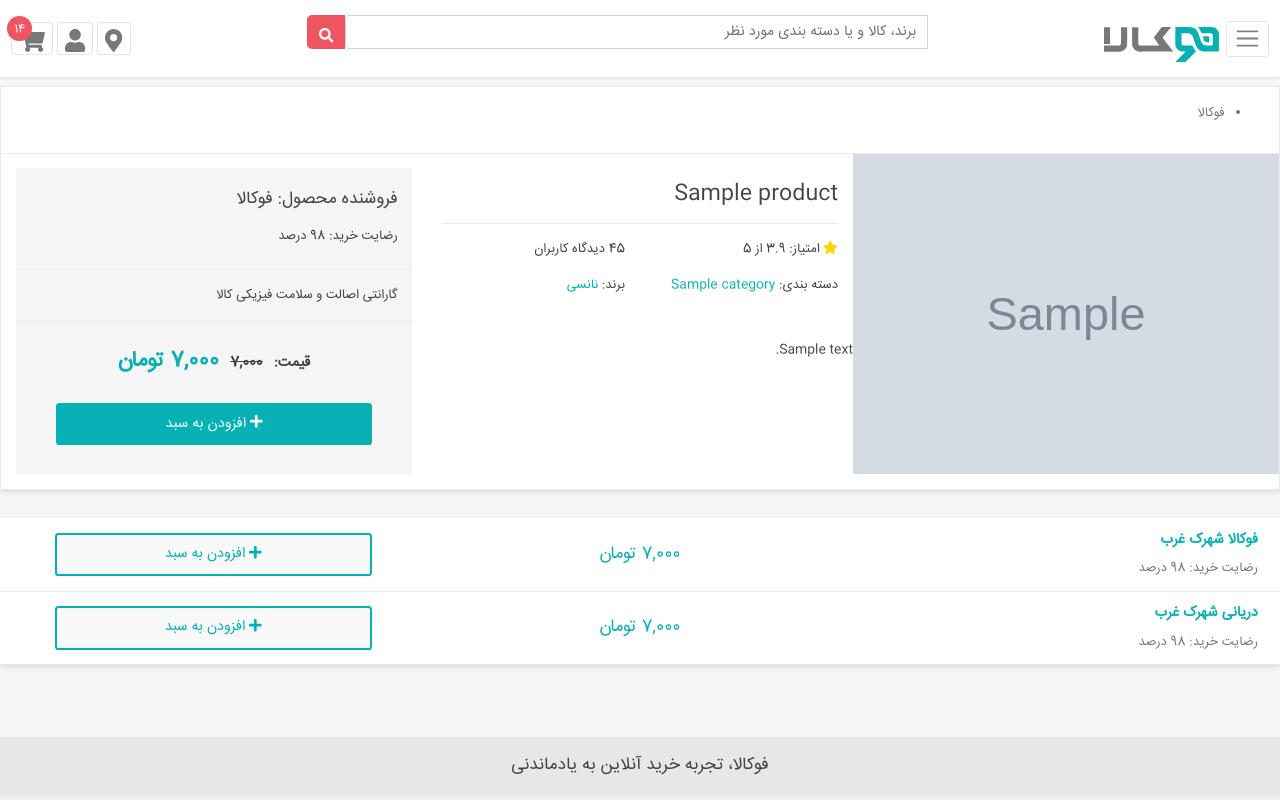
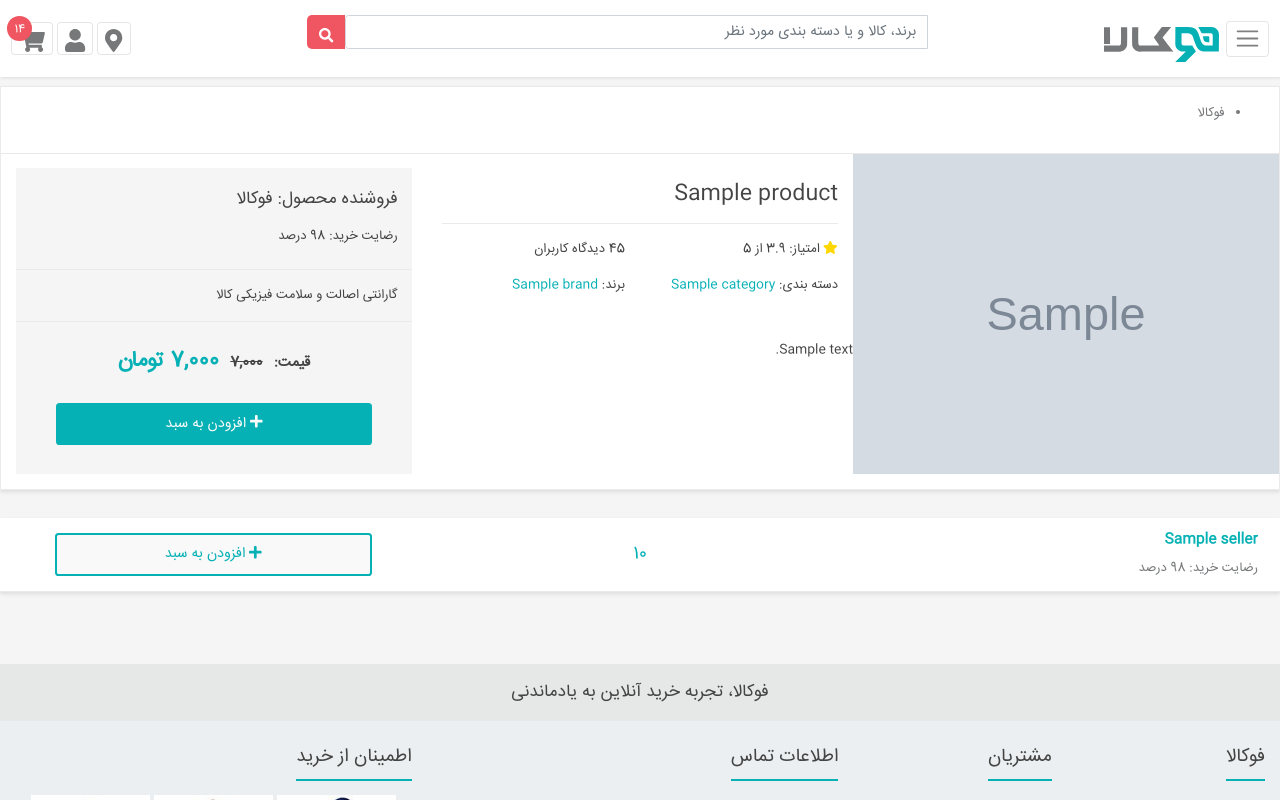
Before and after one commit to mohahmadi2001/digikala, a Django app: page /products/1 in a window 1280 px wide. Run offline with Django 4.2, Linux system fonts and the light colour scheme; tables that the repository leaves empty hold one stand-in row (values such as "Sample post"); grey boxes marked "Sample" are stand-in pictures; some libraries are stand-ins or nearby versions.

Commit message:
add brand to product detail and admin

```diff
--- a/products/admin.py
+++ b/products/admin.py
@@ -1,5 +1,5 @@
 from django.contrib import admin
-from .models import Product,Category,Comment,Question,Answer,Image,ProductOption,SellerProductPrice
+from .models import Product,Category,Comment,Question,Answer,Image,ProductOption,SellerProductPrice,Brand
 
 # Register your models here.
 
@@ -64,3 +64,7 @@
 @admin.register(SellerProductPrice)
 class ProductPriceAdmin(admin.ModelAdmin):
     pass
+
+@admin.register(Brand)
+class BrandAdmin(admin.ModelAdmin):
+    pass
--- a/products/models.py
+++ b/products/models.py
@@ -153,7 +153,7 @@
     product = models.ForeignKey("Product",
                                 verbose_name=_("Product"),
                                 on_delete=models.CASCADE,
-                                related_name='product_sellers'
+                                related_name='seller_prices'
                                 )
     seller = models.ForeignKey("sellers.Seller",
                                verbose_name=_("Seller"),
@@ -175,7 +175,7 @@
 
 class Brand(models.Model):
     name = models.CharField(_("Name"), max_length=150)
-    en_name = models.CharField(_("Name"), max_length=150)
+    en_name = models.CharField(_("English Name"), max_length=150)
     slug = models.SlugField(_("slug"),unique=True,db_index=True)
 
 
@@ -184,4 +184,4 @@
         verbose_name_plural = _("Brands")
 
     def __str__(self):
-        return self.name
+        return self.slug
--- a/products/templates/products/product-detail.html
+++ b/products/templates/products/product-detail.html
@@ -24,7 +24,7 @@
                             <span class="star-rate col-6"><i class="fas fa-star"></i> امتیاز: 3.9 از 5</span>
                             <span class="user-comment-count col-6">45 دیدگاه کاربران</span>
                             <span class="product-category col-6">دسته بندی: <a href="#" title="{{product.category.name}}">{{product.category.name}}</a></span>
-                            <span class="product-brand col-6">برند: <a href="#" title="نانسی">نانسی</a></span>
+                            <span class="product-brand col-6">برند: <a href="#" title="{{product.brand.name}}">{{product.brand.name}}</a></span>
                             <div class="product-description">
                                 <p>{{product.description}}</p>
                             </div>
@@ -43,32 +43,23 @@
                 </div>
             </div>
             <div id="product-sellers" class="col-12">
+                {% for s in seller_prices %}
                 <div class="row">
                     <div class="col-4">
-                        <div class="product-seller">فوکالا شهرک غرب<br><span>رضایت خرید: 98 درصد</span></div>
+                        <div class="product-seller">{{s.seller.name}}<br>
+                        <span>رضایت خرید: 98 درصد</span>
+                        </div>
                     </div>
                     <div class="col-4">
                         <div class="product-price">
-                            <div class="product-price"><span>7,000 تومان</span></div>
+                            <div class="product-price"><span>{{s.price}}</span></div>
                         </div>
                     </div>
                     <div class="col-4">
                         <button href="#" class="btn btn-cart"><i class="fas fa-plus"></i> افزودن به سبد</button>
                     </div>
                 </div>
-                <div class="row">
-                    <div class="col-4">
-                        <div class="product-seller">دریانی شهرک غرب<br><span>رضایت خرید: 98 درصد</span></div>
-                    </div>
-                    <div class="col-4">
-                        <div class="product-price">
-                            <div class="product-price"><span>7,000 تومان</span></div>
-                        </div>
-                    </div>
-                    <div class="col-4">
-                        <button href="#" class="btn btn-cart"><i class="fas fa-plus"></i> افزودن به سبد</button>
-                    </div>
-                </div>
+                {% endfor %}
             </div>
         </div>
     </div>
--- a/products/views.py
+++ b/products/views.py
@@ -18,9 +18,9 @@
     )
 
 def product_detail_view(request,product_id):
-
         p = get_object_or_404(Product,id=product_id)
-        context = {"product":p}
+        seller_prices = p.seller_prices.all()
+        context = {"product":p,"seller_prices":seller_prices}
         # p.default_image.image.url
         return render(
             template_name="products/product-detail.html",
```
Also changed, not shown: products/migrations/0002_alter_sellerproductprice_product.py (added).
